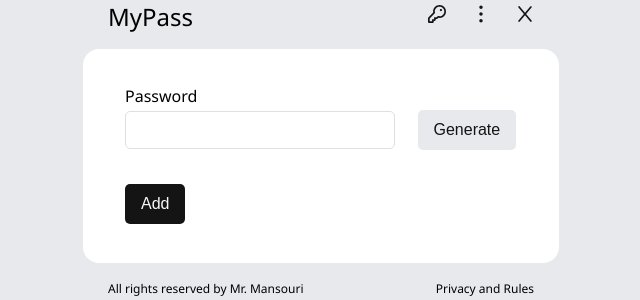
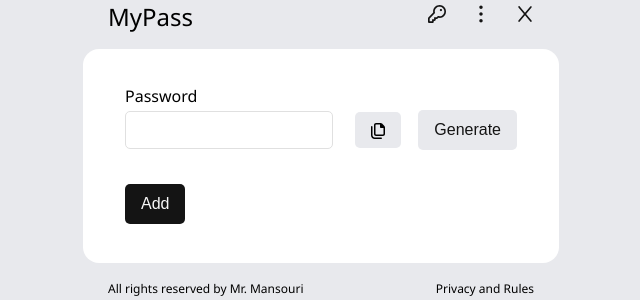
Before and after one commit to Hsnmsri/MyPass, a PHP site: page / in a window 1280 px wide. Shown: the part 250-550 px from the top of the page, without its empty margins (319-959 px from the left). Run offline with PHP 8.4, Linux system fonts and the light colour scheme.

Commit message:
Create password copy button and set style

```diff
--- a/css/index.css
+++ b/css/index.css
@@ -32,24 +32,35 @@
     }
 
     /* Password input */
-    #generate-password-button {
+    #password-input-box>div:first-child {
+        display: flex;
+        flex-direction: column;
+    }
+
+    #password-input-box>div:last-child {
+        display: flex;
+        justify-content: flex-end;
+        align-items: center;
+        margin-top: 28px;
+        width: 100%;
+    }
+
+    #generate-password-button,
+    #cancel-button {
         color: var(--Palette4);
         background-color: var(--Palette1);
-        align-self: flex-end;
-        margin-top: 28px;
+    }
+
+    #copy-password-button {
+        color: var(--Palette4);
+        background-color: var(--Palette1);
+        margin-right: 17px;
+        width: 46px;
+        height: 36px;
     }
 
     #add-button {
         width: 100%;
-    }
-
-    #save-pass-button {
-        margin-left: auto;
-    }
-
-    #cancel-button {
-        color: var(--Palette4);
-        background-color: var(--Palette1);
     }
 
 }
@@ -76,16 +87,29 @@
     /* Password input */
     #password-input-box {
         flex-direction: row;
-        flex-wrap: wrap;
         width: 100%;
+    }
+
+    #password-input-box>div:first-child {
+        display: flex;
+        flex-direction: column;
+        width: 208px;
+    }
+
+    #password-input-box>div:last-child {
+        display: flex;
+        align-items: center;
+        justify-content: flex-end;
+        margin-top: 0;
+        box-sizing: border-box;
+        padding-top: 16px;
+    }
+
+    #password-input {
+        width: 208px;
     }
 
     #password-input-box>label {
         width: 100%;
     }
-
-    #generate-password-button {
-        align-self: center;
-        margin: 0 0 0 22.5px;
-    }
 }
--- a/index.html
+++ b/index.html
@@ -94,9 +94,23 @@
 
             <div id="password-input-box" class="input-main-box">
 
-                <label for="password-input" class="input-label">Password</label>
-                <input type="text" id="password-input" class="input-data">
-                <button id="generate-password-button">Generate</button>
+                <div>
+
+                    <label for="password-input" class="input-label">Password</label>
+                    <input type="text" id="password-input" class="input-data">
+
+                </div>
+                <div>
+
+                    <button id="copy-password-button">
+                        <svg xmlns="http://www.w3.org/2000/svg" viewBox="0 0 448 512" id="copy-password-icon">
+                            <path
+                                d="M429.3 93.38l-74.63-74.64C342.6 6.742 326.3 0 309.4 0H160C124.7 0 96 28.65 96 64l.0098 288c0 35.34 28.65 64 64 64h224C419.2 416 448 387.2 448 352V138.6C448 121.7 441.3 105.4 429.3 93.38zM400 352c0 8.836-7.164 16-16 16H160c-8.838 0-16-7.164-16-16L144 64.13c0-8.836 7.164-16 16-16h128V128c0 17.67 14.33 32 32 32h79.99V352zM328 512h-208C53.83 512 0 458.2 0 392v-272C0 106.8 10.75 96 24 96S48 106.8 48 120v272c0 39.7 32.3 72 72 72h208c13.25 0 24 10.75 24 24S341.3 512 328 512z" />
+                        </svg>
+                    </button>
+                    <button id="generate-password-button">Generate</button>
+
+                </div>
 
             </div>
 
```
